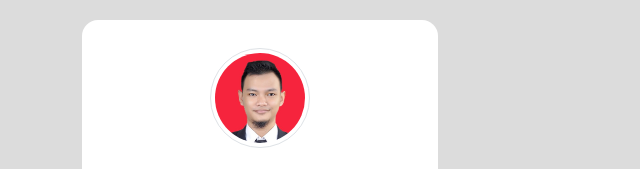
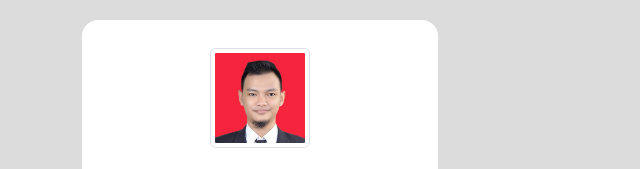
Before and after one commit to evgenyciko/peergroup3, a plain HTML site: page index.html in a window 1280 px wide. Shown: the top 169 px of the page, without its empty margins (0-640 px from the left). Drawn offline with nearby package versions, Linux system fonts and the light colour scheme.

Commit message:
Kasih keterangan modal dan card

```diff
--- a/index.html
+++ b/index.html
@@ -17,7 +17,7 @@
             <div class="col-lg-4">
                 <div class="text-center card-box rounded-4">
                     <div class="member-card pt-2 pb-2">
-                        <img src="img/Satrya.jpg" class="rounded-circle img-thumbnail mb-4" alt="profile-image">
+                        <img src="img/Satrya.jpg" class="img-thumbnail mb-4" alt="profile-image">
                         <h4 class="card-title">Satrya Tangguh Puruhita</h4>
                         <p class="text-muted">Front End Developer</p>
                         <ul class="social-links list-inline">
@@ -28,11 +28,11 @@
                     </div>
                 </div>
             </div>
+            <!-- Copy Paste col diatas dan ganti nama disini -->
         </div>
     </div>
 
     <!-- Modal Satrya -->
-    <!-- Modal -->
     <div class="modal fade" id="profile" tabindex="-1" role="dialog" aria-labelledby="profile" aria-hidden="true">
         <div class="modal-dialog modal-dialog-centered" role="document" style="max-width: 880px;">
             <div class="modal-content">
@@ -78,6 +78,8 @@
         </div>
     </div>
 
+    <!-- Copas Modal kalian disini -->
+
 
     <script src="https://cdn.jsdelivr.net/npm/bootstrap@5.2.2/dist/js/bootstrap.bundle.min.js"
         integrity="sha384-OERcA2EqjJCMA+/3y+gxIOqMEjwtxJY7qPCqsdltbNJuaOe923+mo//f6V8Qbsw3"
```
